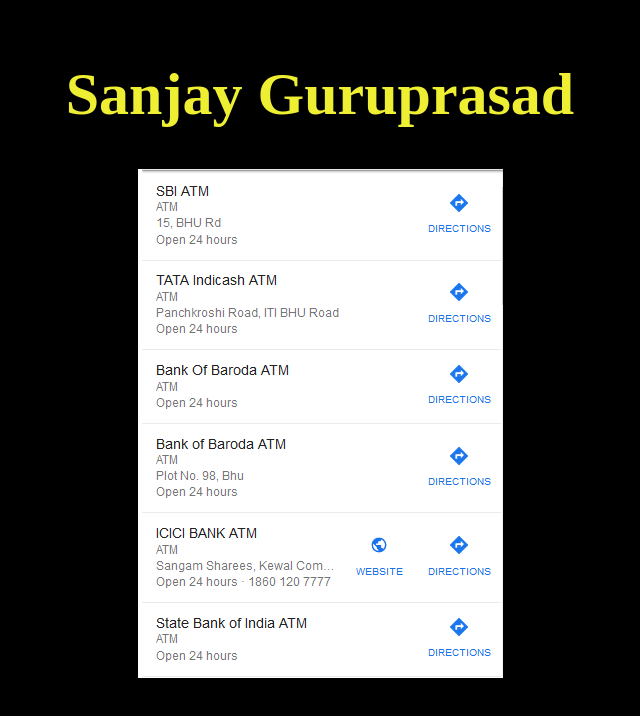
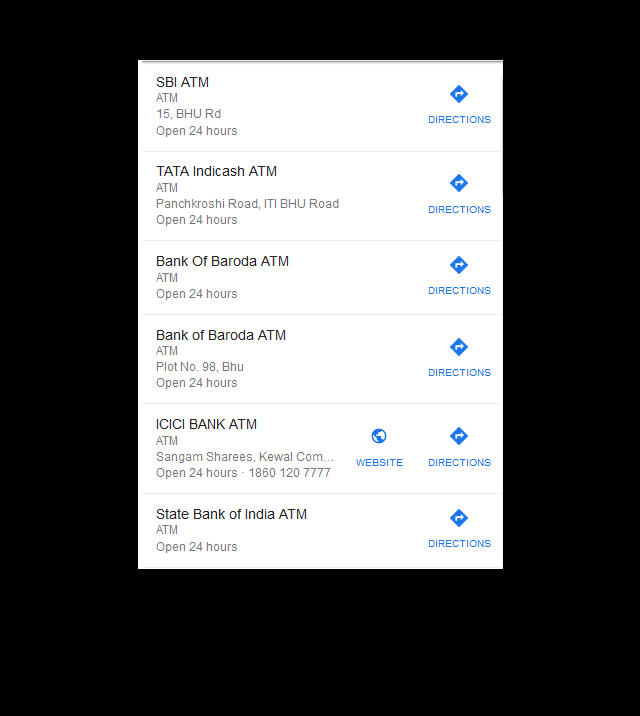
Before and after one commit to savyatam/sampleChatBot, a plain HTML site: page index.html in a window 1280 px wide. Shown: the part 148-864 px from the top of the page, without its empty margins (320-960 px from the left). Drawn offline with Linux system fonts and the light colour scheme.

Commit message:
Update index.html

```diff
--- a/index.html
+++ b/index.html
@@ -14,7 +14,6 @@
     </style>
   </head>
   <body>
-    <h1> Sanjay Guruprasad </h1>
      <img src="atms.png" alt="Girl in a jacket">
   </body>
 </html>
```
